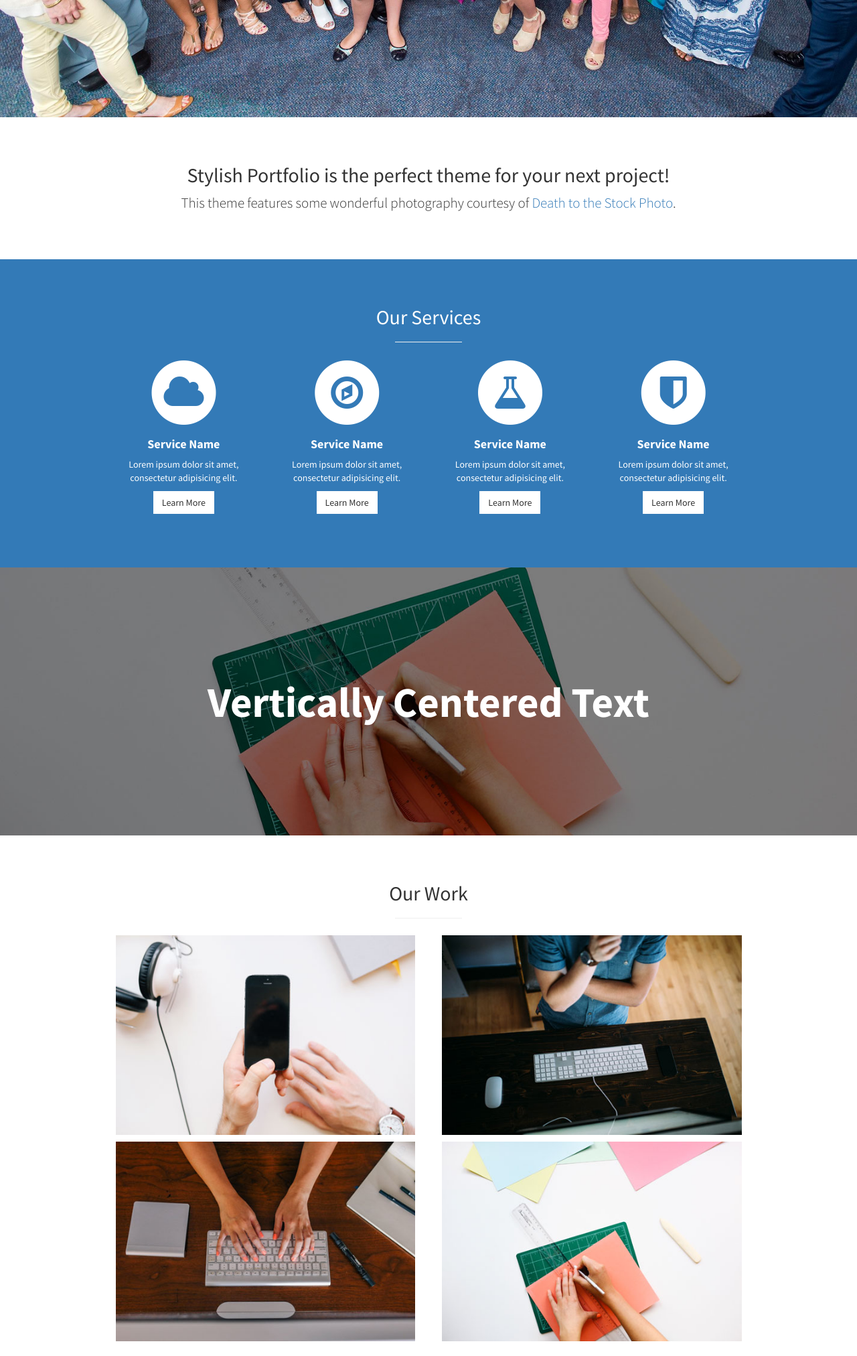
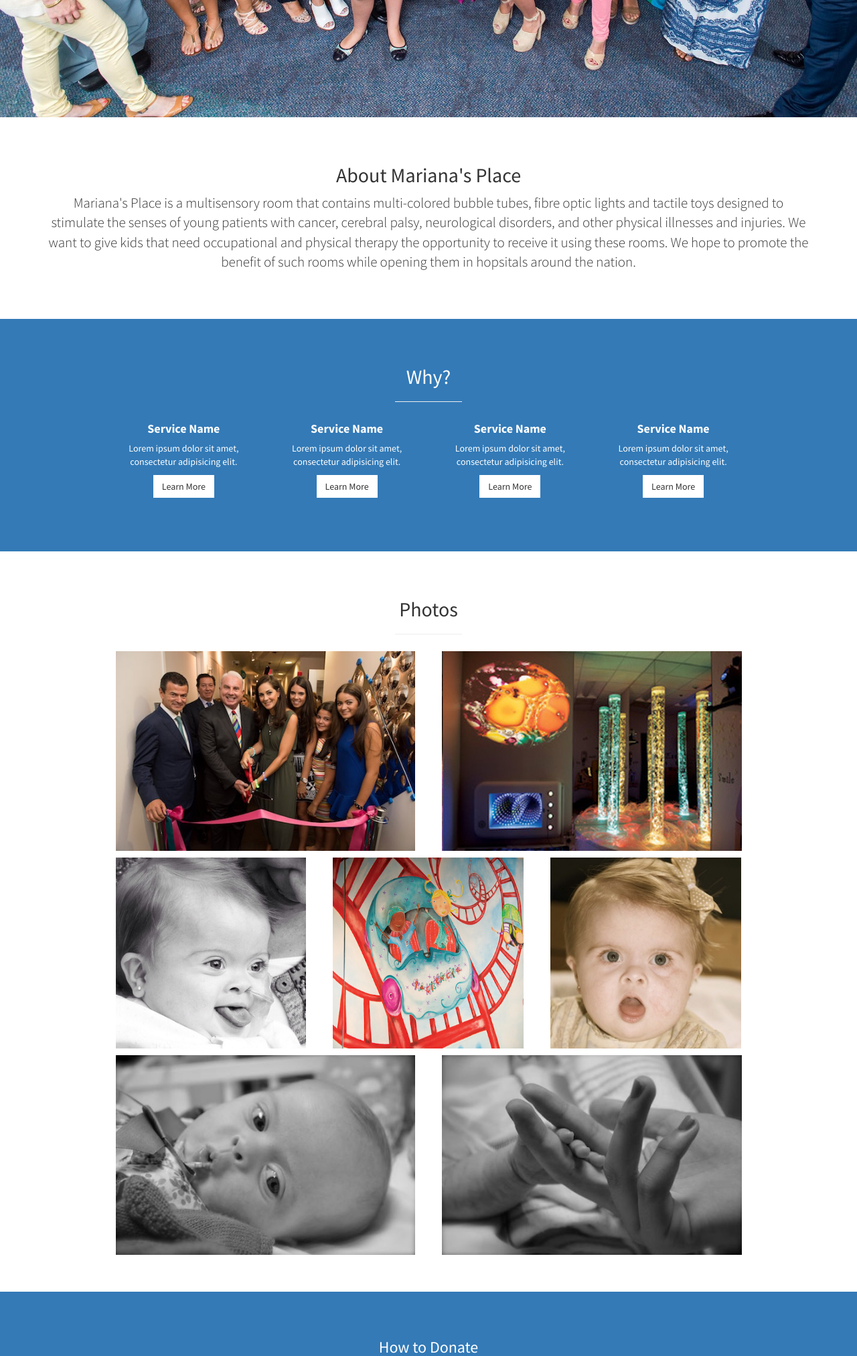
Before and after one commit to itorras13/marianasPlace, a Flask app: page / in a window 1280 px wide. Shown: the part 625-2649 px from the top of the page at 67% size. Run offline with Flask 2, Linux system fonts and the light colour scheme; some libraries are stand-ins or nearby versions.

Commit message:
added immages and changed layout to make it simpler

```diff
--- a/static/css/hovereffect.css
+++ b/static/css/hovereffect.css
@@ -61,7 +61,7 @@
   transform: translate3d(0,-100%,0);
 }
 
-.hovereffect a, hovereffect p {
+.hovereffect a, .hovereffect p {
   color: #FFF;
   padding: 1em 0;
   opacity: 0;
--- a/static/css/marianasPlace.css
+++ b/static/css/marianasPlace.css
@@ -179,7 +179,7 @@ hr.small {
 
 /* Services */
 
-.services {
+.why {
     padding: 50px 0;
 }
 
@@ -203,20 +203,16 @@ hr.small {
 
 /* Portfolio */
 
-.portfolio {
+.photo {
     padding: 50px 0;
 }
 
-.portfolio-item {
-    margin-bottom: 30px;
-}
-
-.img-portfolio {
+.img-photo {
     padding: 5px;
     margin: 0 auto;
 }
 
-.img-portfolio:hover {
+.img-photo:hover {
     opacity: 0.8;
 }
 
@@ -230,22 +226,6 @@ hr.small {
     margin: 10px;
 }
 
-/* Map */
-
-.map {
-    height: 500px;
-}
-
-.map iframe{
-    pointer-events: none;
-}
-
-@media(max-width:768px) {
-    .map {
-        height: 75%;
-    }
-}
-
 /* Footer */
 
 footer {
--- a/templates/index.html
+++ b/templates/index.html
@@ -48,13 +48,13 @@
                 <a href="#about" onclick = $("#menu-close").click(); >About</a>
             </li>
             <li>
-                <a href="#services" onclick = $("#menu-close").click(); >Services</a>
+                <a href="#why" onclick = $("#menu-close").click(); >Why?</a>
             </li>
             <li>
-                <a href="#portfolio" onclick = $("#menu-close").click(); >Portfolio</a>
+                <a href="#photo" onclick = $("#menu-close").click(); >Photos</a>
             </li>
             <li>
-                <a href="#contact" onclick = $("#menu-close").click(); >Contact</a>
+                <a href="#donate" onclick = $("#menu-close").click(); >Donate</a>
             </li>
         </ul>
     </nav>
@@ -74,8 +74,8 @@
         <div class="container">
             <div class="row">
                 <div class="col-lg-12 text-center">
-                    <h2>Stylish Portfolio is the perfect theme for your next project!</h2>
-                    <p class="lead">This theme features some wonderful photography courtesy of <a target="_blank" href="http://join.deathtothestockphoto.com/">Death to the Stock Photo</a>.</p>
+                    <h2>About Mariana's Place</h2>
+                    <p class="lead">Mariana's Place is a multisensory room that contains multi-colored bubble tubes, fibre optic lights and tactile toys designed to stimulate the senses of young patients with cancer, cerebral palsy, neurological disorders, and other physical illnesses and injuries. We want to give kids that need occupational and physical therapy the opportunity to receive it using these rooms. We hope to promote the benefit of such rooms while opening them in hopsitals around the nation.</p>
                 </div>
             </div>
             <!-- /.row -->
@@ -83,21 +83,17 @@
         <!-- /.container -->
     </section>
 
-    <!-- Services -->
-    <!-- The circle icons use Font Awesome's stacked icon classes. For more information, visit http://fontawesome.io/examples/ -->
-    <section id="services" class="services bg-primary">
+    <!-- Why -->
+    <section id="why" class="why bg-primary">
         <div class="container">
             <div class="row text-center">
                 <div class="col-lg-10 col-lg-offset-1">
-                    <h2>Our Services</h2>
+                    <h2>Why?</h2>
                     <hr class="small">
                     <div class="row">
                         <div class="col-md-3 col-sm-6">
                             <div class="service-item">
-                                <span class="fa-stack fa-4x">
-                                <i class="fa fa-circle fa-stack-2x"></i>
-                                <i class="fa fa-cloud fa-stack-1x text-primary"></i>
-                            </span>
+
                                 <h4>
                                     <strong>Service Name</strong>
                                 </h4>
@@ -107,10 +103,7 @@
                         </div>
                         <div class="col-md-3 col-sm-6">
                             <div class="service-item">
-                                <span class="fa-stack fa-4x">
-                                <i class="fa fa-circle fa-stack-2x"></i>
-                                <i class="fa fa-compass fa-stack-1x text-primary"></i>
-                            </span>
+
                                 <h4>
                                     <strong>Service Name</strong>
                                 </h4>
@@ -120,10 +113,7 @@
                         </div>
                         <div class="col-md-3 col-sm-6">
                             <div class="service-item">
-                                <span class="fa-stack fa-4x">
-                                <i class="fa fa-circle fa-stack-2x"></i>
-                                <i class="fa fa-flask fa-stack-1x text-primary"></i>
-                            </span>
+
                                 <h4>
                                     <strong>Service Name</strong>
                                 </h4>
@@ -133,10 +123,6 @@
                         </div>
                         <div class="col-md-3 col-sm-6">
                             <div class="service-item">
-                                <span class="fa-stack fa-4x">
-                                <i class="fa fa-circle fa-stack-2x"></i>
-                                <i class="fa fa-shield fa-stack-1x text-primary"></i>
-                            </span>
                                 <h4>
                                     <strong>Service Name</strong>
                                 </h4>
@@ -154,58 +140,90 @@
         <!-- /.container -->
     </section>
 
-    <!-- Callout -->
-    <aside class="callout">
-        <div class="text-vertical-center">
-            <h1>Vertically Centered Text</h1>
-        </div>
-    </aside>
-
-    <!-- Portfolio -->
-    <section id="portfolio" class="portfolio">
+    <!-- Photos -->
+    <section id="photo" class="photo">
         <div class="container">
             <div class="row">
                 <div class="col-lg-10 col-lg-offset-1 text-center">
-                    <h2>Our Work</h2>
+                    <h2>Photos</h2>
                     <hr class="small">
                     <div class="row">
                         <div class="col-md-6">
                                 <div class="hovereffect">
-                                    <img class="img-portfolio img-responsive" src="static/img/portfolio-1.jpg" alt="">
+                                    <img class="img-photo img-responsive" src="static/img/opening.jpg" alt="Opening of First Mariana's Place">
                                         <div class="overlay">
-                                            <h2>Effect 13</h2>
+                                            <h2>First Opening</h2>
                                             <p>
+                                            The opening of the first Mariana's Place at the Texas Children's Hospital. Seen here is the Goudet Family along with Mark Wallace, the President and CEO of Texas Children's Hospital.
                                             </p>
                                         </div>
                                 </div>
                         </div>
                         <div class="col-md-6">
                                 <div class="hovereffect">
-                                    <img class="img-portfolio img-responsive" src="static/img/portfolio-2.jpg" alt="">
+                                    <img class="img-photo img-responsive" src="static/img/multiRoom1.jpg" alt="">
                                         <div class="overlay">
-                                            <h2>Effect 13</h2>
+                                            <h2>Lights</h2>
                                             <p>
+                                            This is the first Mariana's Place room opened. It is located at the Texas Children's Hospital in Houston.
+                                            </p>
+                                        </div>
+                                </div>
+                        </div>
+                        <div class="col-md-4">
+                                <div class="hovereffect">
+                                    <img class="img-photo img-responsive" src="static/img/marianaSmile2.jpg" alt="">
+                                        <div class="overlay">
+                                            <h2>Fighter</h2>
+                                            <p>
+                                            Even through all the surgeries Mariana always fought through and came out with a smile.
+                                            </p>
+                                        </div>
+                            </div>
+                        </div>
+                        <div class="col-md-4">
+                                <div class="hovereffect">
+                                   <img class="img-photo img-responsive" src="static/img/mural1.jpg" alt="">
+                                        <div class="overlay">
+                                            <h2>Mural</h2>
+                                            <p>
+                                            A mural donated by the Goudet family. It is located in front of the PICU at Texas Children's Hospital.
+                                            </p>
+                                        </div>
+                            </div>
+                        </div>
+                        <div class="col-md-4">
+                                <div class="hovereffect">
+                                   <img class="img-photo img-responsive" src="static/img/marianaColor.jpg" alt="">
+                                        <div class="overlay">
+                                            <h2>Beautiful</h2>
+                                            <p>
+                                            A face that will always be engraved in the memories of family and friends.
                                             </p>
                                         </div>
                             </div>
                         </div>
                         <div class="col-md-6">
                                 <div class="hovereffect">
-                                    <img class="img-portfolio img-responsive" src="static/img/portfolio-3.jpg" alt="">
+                                    <img class="img-photo img-responsive" src="static/img/marianaFace.jpg" alt="">
                                         <div class="overlay">
-                                            <h2>Effect 13</h2>
+                                            <h2>One Extra Chromosome</h2>
                                             <p>
+                                            Mariana was Mariana, she was not just a Down syndrome or trisomy 21 baby. She opened my eyes and my heart to an unknown, different world. But it was beautiful.
                                             </p>
+                                            <a target="_blank" href="http://www.texaschildrensblog.org/2016/03/world-down-syndrome-day-one-chromosome-changed-my-life/"> Blog Entry </a>
                                         </div>
                                 </div>
                         </div>
                         <div class="col-md-6">
                                 <div class="hovereffect">
-                                    <img class="img-portfolio img-responsive" src="static/img/portfolio-4.jpg" alt="">
+                                    <img class="img-photo img-responsive" src="static/img/marianaHand.jpg" alt="">
                                         <div class="overlay">
-                                            <h2>Effect 13</h2>
+                                            <h2>Touch</h2>
                                             <p>
+                                            I will always be grateful to God for choosing us to be her family. Mariana changed the way we see life. She filled our hearts with the most pure and unconditional love. Children with Down syndrome are not different, but they make a difference.
                                             </p>
+                                            <a target="_blank" href="http://www.texaschildrensblog.org/2016/03/world-down-syndrome-day-one-chromosome-changed-my-life/"> Blog Entry </a>
                                         </div>
                             </div>
                         </div>
@@ -218,23 +236,16 @@
         <!-- /.container -->
     </section>
 
-    <!-- Call to Action -->
-    <aside class="call-to-action bg-primary">
+    <!-- Donate -->
+    <section id="donate" class="call-to-action donate bg-primary">
         <div class="container">
             <div class="row">
                 <div class="col-lg-12 text-center">
-                    <h3>The buttons below are impossible to resist.</h3>
-                    <a href="#" class="btn btn-lg btn-light">Click Me!</a>
-                    <a href="#" class="btn btn-lg btn-dark">Look at Me!</a>
+                    <h3>How to Donate</h3>
+                    <p>Right now we have no way to receive donations, but please e-mail marianasplace23@gmail.com if you want to help</p>
                 </div>
             </div>
         </div>
-    </aside>
-
-    <!-- Map -->
-    <section id="contact" class="map">
-        <iframe src="https://www.google.com/maps/embed?pb=!1m14!1m8!1m3!1d13861.657466798635!2d-95.4016371!3d29.7077542!3m2!1i1024!2i768!4f13.1!3m3!1m2!1s0x0%3A0xb79bbaf995f6f36!2sTexas+Children&#39;s+Hospital!5e0!3m2!1sen!2sus!4v1464069446687" width="100%" height="100%" frameborder="0" scrolling="no" marginheight="0" marginwidth="0" allowfullscreen>
-        </iframe>
     </section>
 
     <!-- Footer -->
@@ -245,7 +256,7 @@
                     <h4><strong>Mariana's Place</strong>
                     </h4>
                     <ul class="list-unstyled">
-                        <li><i class="fa fa-envelope-o fa-fw"></i>  <a href="mailto:name@example.com">marianasplace23@gmail.com</a>
+                        <li><i class="fa fa-envelope-o fa-fw"></i>  <a href="mailto:marianasplace23@gmail.com">marianasplace23@gmail.com</a>
                         </li>
                     </ul>
                     <br>
@@ -255,7 +266,7 @@
                         </li>
                     </ul>
                     <hr class="small">
-                    <p class="text-muted">Copyright &copy; Your Website 2016</p>
+                    <p class="text-muted">Copyright &copy; Mariana's Place 2016</p>
                 </div>
             </div>
         </div>
```
Also changed, not shown: static/img/bg.jpg (deleted), static/img/familyMural.jpg (added), static/img/lights_1.jpg (added), static/img/marianaColor.jpg (added), static/img/marianaFace.jpg, static/img/marianaHand.jpg, static/img/marianaMouthOpen.jpg (added), static/img/marianaSmile.jpg (added), static/img/marianaSmile2.jpg (added), static/img/multiRoom1.jpg (added), static/img/mural1.jpg (added), static/img/opening.jpg (added), static/img/portfolio-1.jpg (deleted), static/img/portfolio-2.jpg (deleted). Lines whose indentation alone changed are shown as unchanged.
